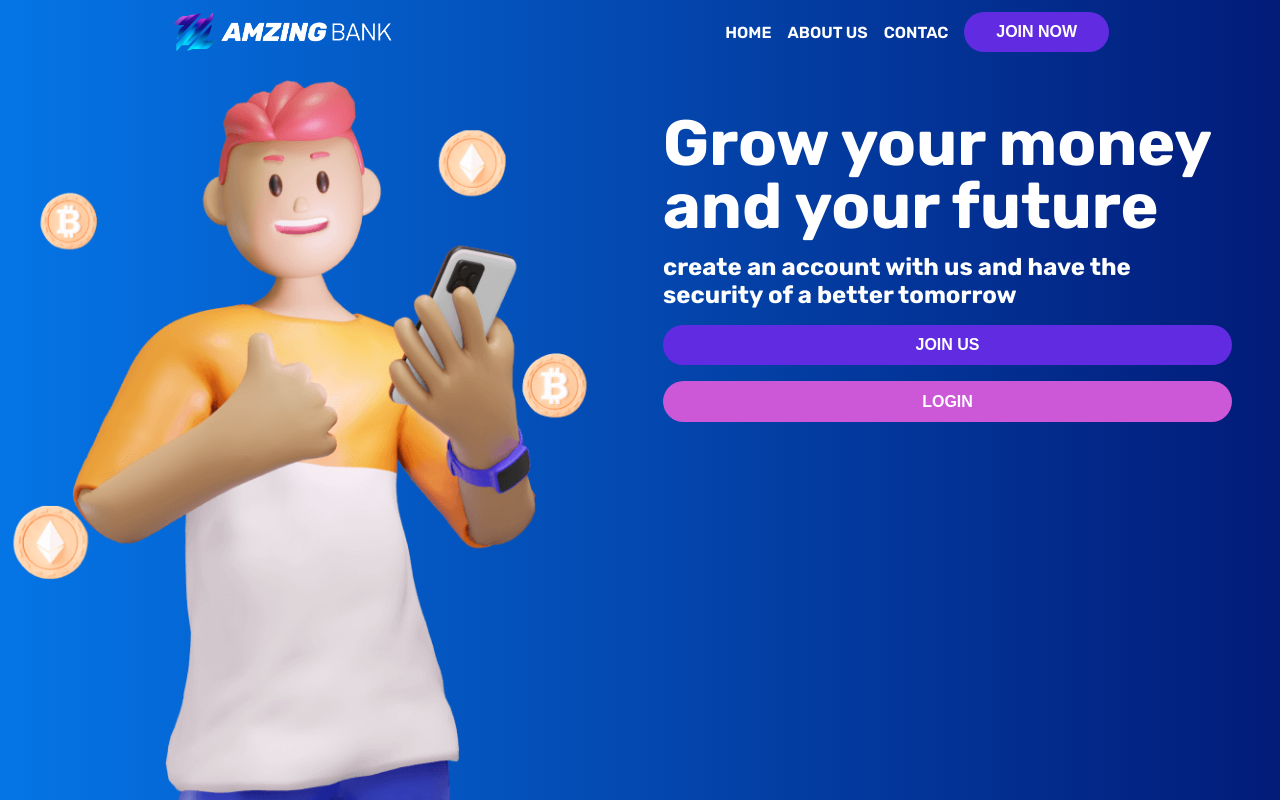
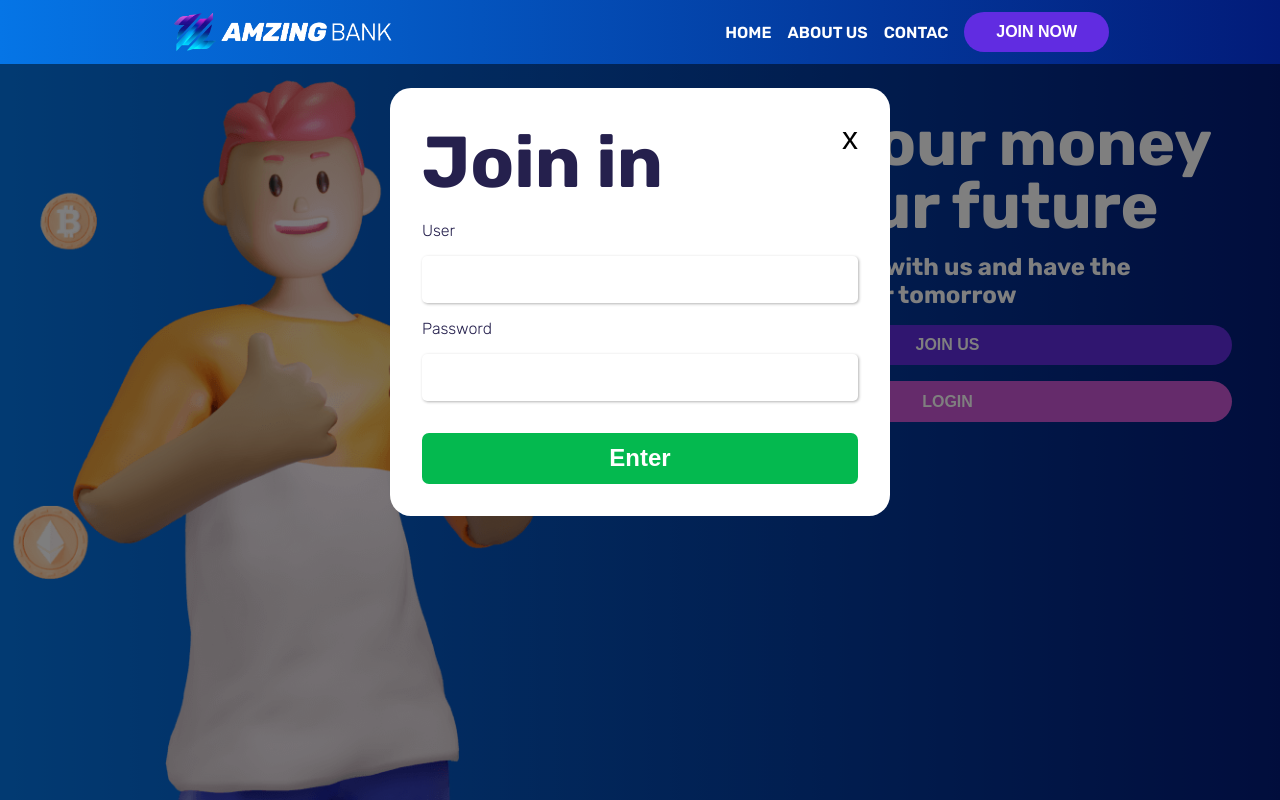
Before and after one commit to CaessarCZX/amzing_bank_app, a plain HTML site: page src/index.html in a window 1280 px wide. Both pictures are taken after a click on the button "LOGIN". Shown: the top 800 px of the page. Drawn offline with Linux system fonts and the light colour scheme.

Commit message:
feat: add login space

```diff
--- a/src/assets/css/styles.css
+++ b/src/assets/css/styles.css
@@ -70,6 +70,28 @@ button {
   background-color: #FF0099;
 }
 .btn-secondary:active {
+  transform: scale(0.95);
+  background-color: #2d2565;
+}
+
+.btn-success {
+  background-color: transparent;
+  position: relative;
+  padding: 1rem;
+  border-radius: 25px;
+  font-size: 1rem;
+  color: #fff;
+  font-weight: 600;
+  background-color: #612ce1;
+  padding: 0.7rem 2rem;
+  transition: box-shadow 0.2s ease-in, background-color 0.3s ease-out;
+  background-color: #04b94f;
+}
+.btn-success:hover {
+  box-shadow: 0px 1px 3px #2d2565;
+  background-color: #1edc6d;
+}
+.btn-success:active {
   transform: scale(0.95);
   background-color: #2d2565;
 }
@@ -303,6 +325,7 @@ main {
   overflow: hidden;
   display: flex;
   justify-content: center;
+  position: relative;
 }
 
 .banner-home {
@@ -360,6 +383,68 @@ main {
   }
 }
 
+.login-space {
+  position: absolute;
+  display: flex;
+  visibility: hidden;
+  opacity: 0;
+  flex-wrap: nowrap;
+  overflow: hidden;
+  flex-direction: column;
+  gap: 1rem;
+  padding: 2rem;
+  flex: 1;
+  z-index: 1;
+  background-color: #fff;
+  max-width: 500px;
+  width: 85vw;
+  height: 65vh;
+  max-height: max-content;
+  top: 1.5rem;
+  border-radius: 21px;
+  box-shadow: 0 0 0 100vmax rgba(0, 0, 0, 0.5);
+  transition: opacity 0.3s ease-in;
+}
+.login-space.active-log {
+  visibility: visible;
+  opacity: 1;
+}
+.login-space .title__login {
+  display: inherit;
+  justify-content: space-between;
+}
+.login-space .title__login button {
+  font-size: 2rem;
+  background-color: transparent;
+  align-self: baseline;
+}
+.login-space .title__login h3 {
+  font-size: 4.5rem;
+  color: #25204d;
+  width: 250px;
+}
+.login-space .login-content {
+  display: flex;
+  flex-direction: column;
+  gap: 1rem;
+}
+.login-space .login-content label {
+  font-weight: lighter;
+  color: #25204d;
+}
+.login-space .login-content input {
+  display: flex;
+  padding: 1rem;
+  border-radius: 5px;
+  box-shadow: 1px 1px 3px rgba(0, 0, 0, 0.3);
+}
+.login-space .login-content button {
+  margin-top: 1rem;
+  width: 100%;
+  border-radius: 7px;
+  font-size: 1.5rem;
+}
+
 footer {
   display: flex;
   justify-content: center;
--- a/src/assets/js/index.js
+++ b/src/assets/js/index.js
@@ -1,6 +1,5 @@
 
 const initMenu = () => {
-    const areaMenu = document.querySelector('.header__content-nav')
     const openMenu = document.getElementById('open-menu');
     const closeMenu = document.getElementById('close-menu');
     const menuActivator = document.getElementById('menu-activator');
@@ -15,4 +14,20 @@ const initMenu = () => {
     });
 }
 
+const initLog = () => {
+    const openLog = document.querySelector('#opn-lg');
+    const closeLog = document.querySelector('#cl-lg');
+    const logActivator = document.querySelector('.login-space');
+    const reactiveLog = 'active-log';
+
+    openLog.addEventListener('click', () => {
+        logActivator.classList.add(reactiveLog);
+    });
+
+    closeLog.addEventListener('click', () => {
+        logActivator.classList.remove(reactiveLog);
+    });
+}
+
 initMenu();
+initLog();
--- a/src/index.html
+++ b/src/index.html
@@ -45,20 +45,33 @@
           </div>
           <div class="banner-home__content-action">
             <button class="btn-primary">JOIN US</button>
-            <button class="btn-secondary">LOGIN</button>
+            <button class="btn-secondary" id="opn-lg">LOGIN</button>
           </div>
         </div>
       </section>
+      <div class="login-space">
+        <div class="title__login">
+          <h3>Join in</h3>
+          <button id="cl-lg">x</button>
+        </div>
+        <form class="login-content" id="log-session">
+          <label for="email">User</label>
+          <input type="email" name="email" id="user">
+          <label for="password">Password</label>
+          <input type="password" id="pass">
+          <button type="submit" class="btn-success">Enter</button>
+        </form>
+      </div>
     </main>
     <footer>
       <div class="container">
         <div class="row spacing-row">
-          <div class="col-2" style="background-color: burlywood;">
+          <div class="col-2">
               <a href="#" class="container__logo-sm">
                 <img src="assets/img/logo-bank.png" alt="">
               </a>
           </div>
-          <div class="col-2" style="background-color: coral;">Holo
+          <div class="col-4">
           </div>
         </div>
         <div class="row"></div>
```
